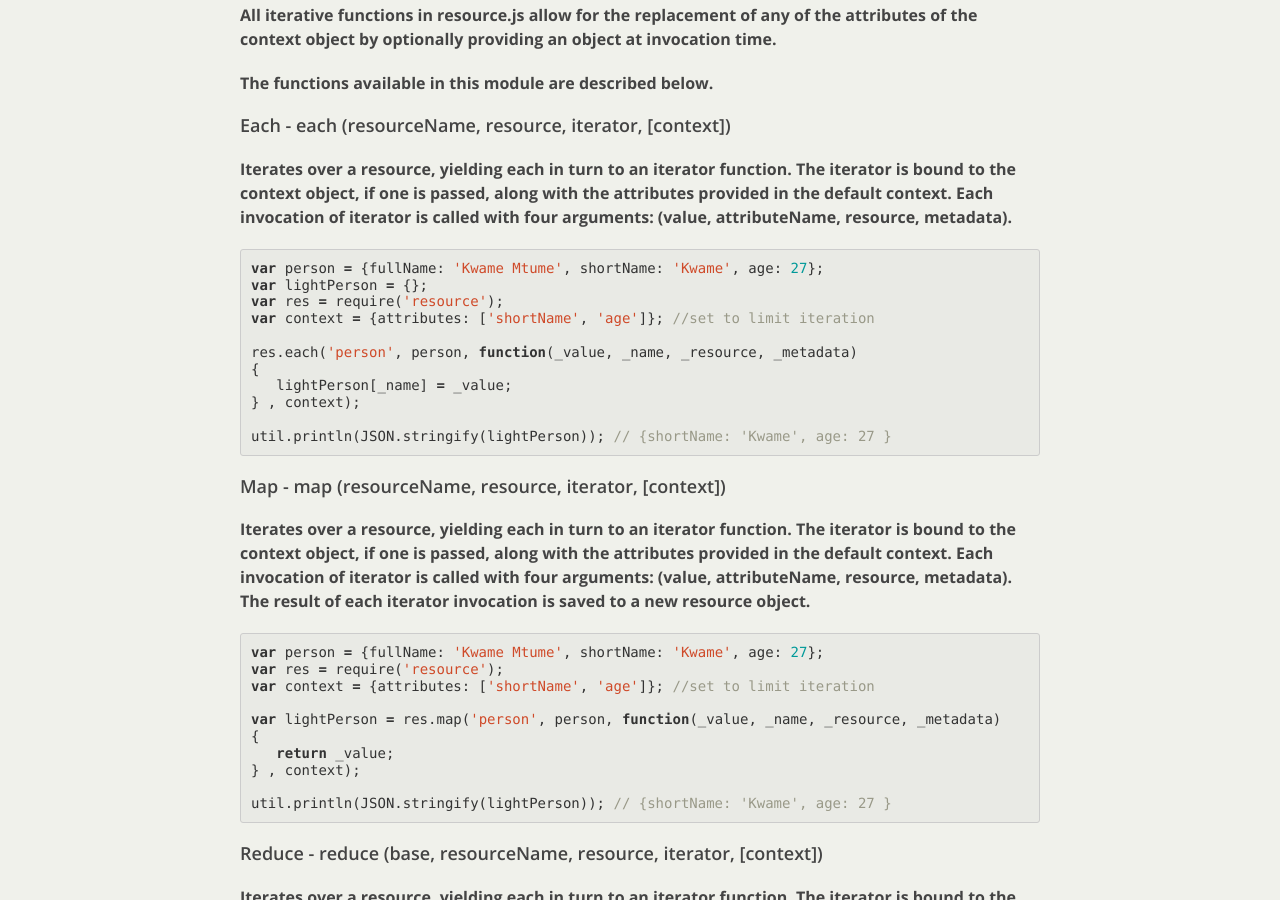
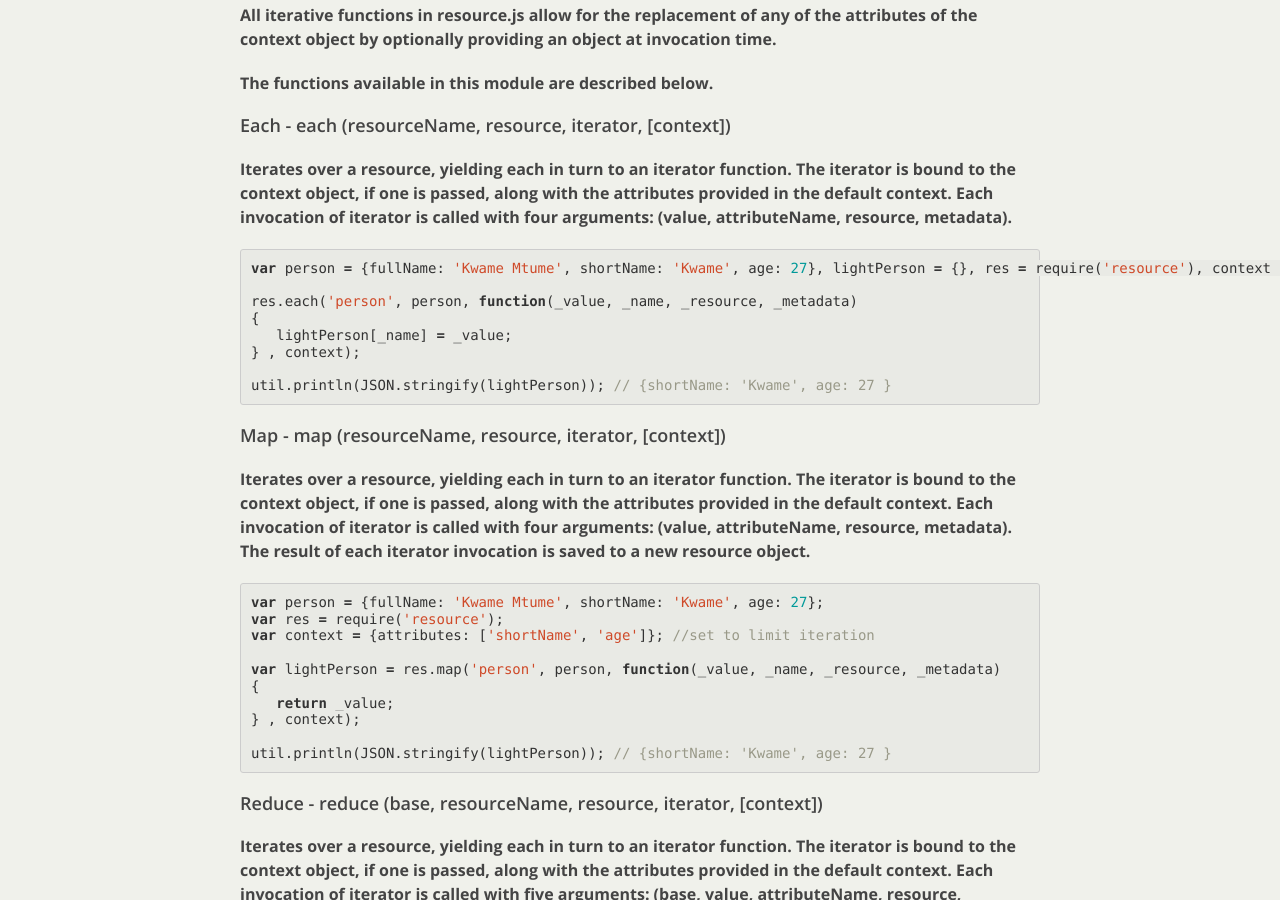
Before and after one commit to Airlift-Framework/airlift-framework.github.com, a Jekyll site: the page built from _posts/modules/0100-01-01-resource.md, in a window 1280 px wide and 900 px high, scrolled down 1135 px. Built offline with Jekyll 4.4.1, drawn with Linux system fonts in a browser that asks for light colours; nearby versions of some CDN libraries.

Commit message:
Updated _posts/modules/0100-01-01-resource.md

```diff
--- a/_posts/modules/0100-01-01-resource.md
+++ b/_posts/modules/0100-01-01-resource.md
@@ -30,10 +30,7 @@ The functions available in this module are described below.
 ## Each - each (resourceName, resource, iterator, \[context\])
 Iterates over a resource, yielding each in turn to an iterator function. The iterator is bound to the context object, if one is passed, along with the attributes provided in the default context. Each invocation of iterator is called with four arguments: (value, attributeName, resource, metadata).
 
-    var person = {fullName: 'Kwame Mtume', shortName: 'Kwame', age: 27};
-    var lightPerson = {};
-    var res = require('resource');
-    var context = {attributes: ['shortName', 'age']}; //set to limit iteration
+    var person = {fullName: 'Kwame Mtume', shortName: 'Kwame', age: 27}, lightPerson = {}, res = require('resource'), context = {attributes: ['shortName', 'age']}; //set to limit iteration
 
     res.each('person', person, function(_value, _name, _resource, _metadata)
     {
```
